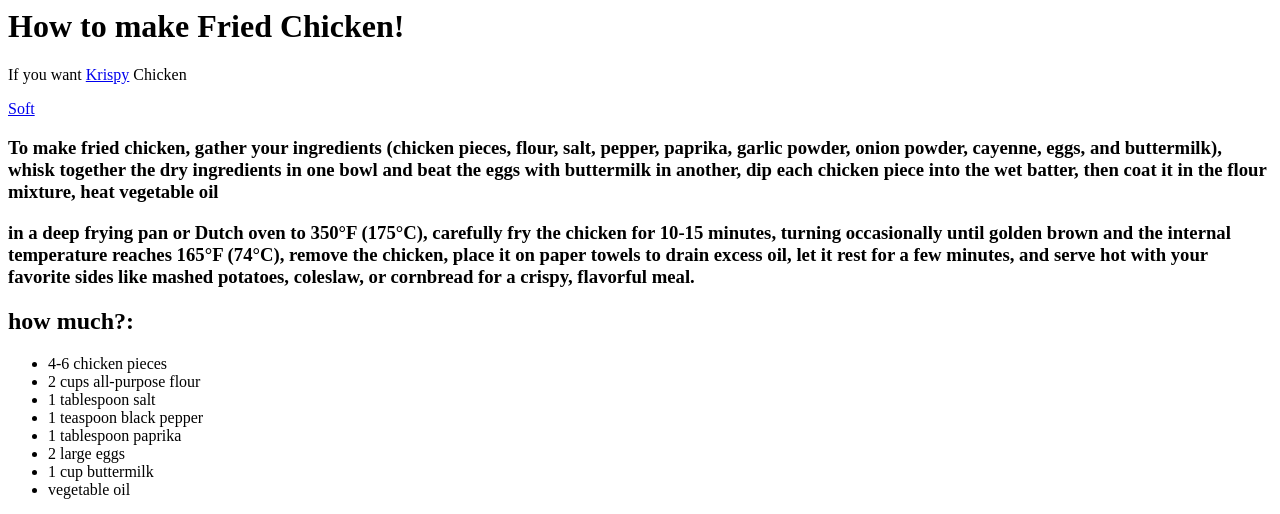
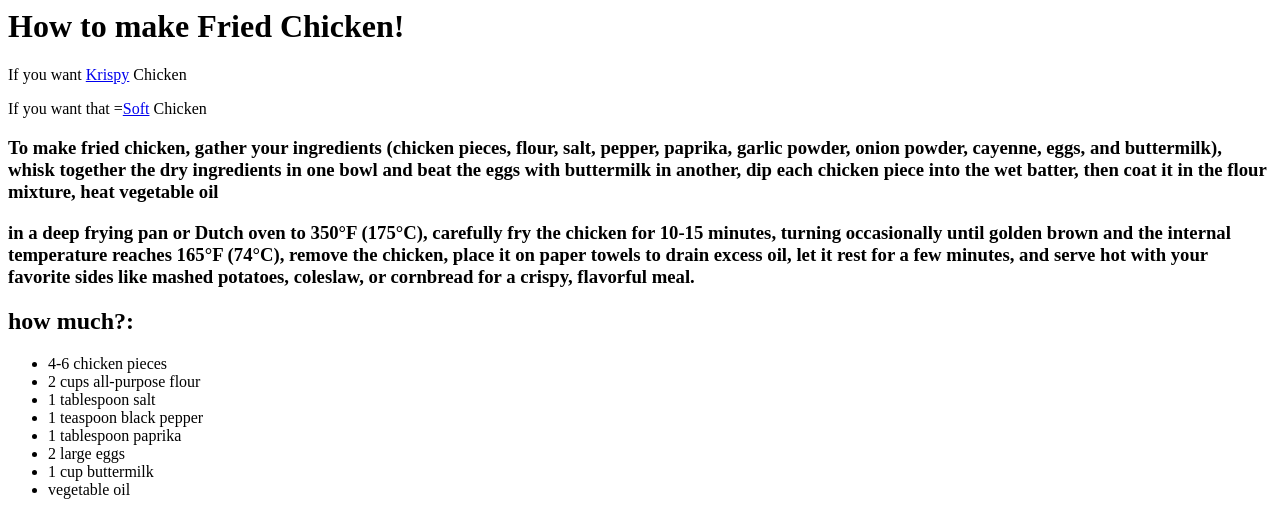
Before and after one commit to Nuttysack21/TCD-CIS-WebDev, a plain HTML site: page module03/lab1.html in a window 1280 px wide. Shown: the top 514 px of the page. Drawn offline with Linux system fonts and the light colour scheme.

Commit message:
Update lab1.html

```diff
--- a/module03/lab1.html
+++ b/module03/lab1.html
@@ -4,7 +4,7 @@
 <html lang="en-US">
 <h1>How to make Fried Chicken!</h1>
 <p>If you want <a href="https://raw.githubusercontent.com/Nuttysack21/TCD-CIS-WebDev/refs/heads/main/module03/fried%20chicken.jfif">Krispy</a> Chicken</p>
-<a href="https://raw.githubusercontent.com/Nuttysack21/TCD-CIS-WebDev/refs/heads/main/module03/fried%20chicken%202.jfif">Soft</a>
+<p>If you want that =<a href="https://raw.githubusercontent.com/Nuttysack21/TCD-CIS-WebDev/refs/heads/main/module03/fried%20chicken%202.jfif">Soft</a> Chicken </p>
 
 <h3>To make fried chicken, gather your ingredients (chicken pieces, flour, salt, pepper, paprika, garlic powder, onion powder, cayenne, eggs, and buttermilk), whisk together the dry ingredients in one bowl and beat the eggs with buttermilk in another, dip each chicken piece into the wet batter, then coat it in the flour mixture, heat vegetable oil</h3>
 <h3>in a deep frying pan or Dutch oven to 350°F (175°C), carefully fry the  chicken for 10-15 minutes, turning occasionally until golden brown and the internal temperature reaches 165°F (74°C), remove the chicken, place it on paper towels to drain excess oil, let it rest for a few minutes, and serve hot with your favorite sides like mashed potatoes, coleslaw, or cornbread for a crispy, flavorful meal.</h3>
```
